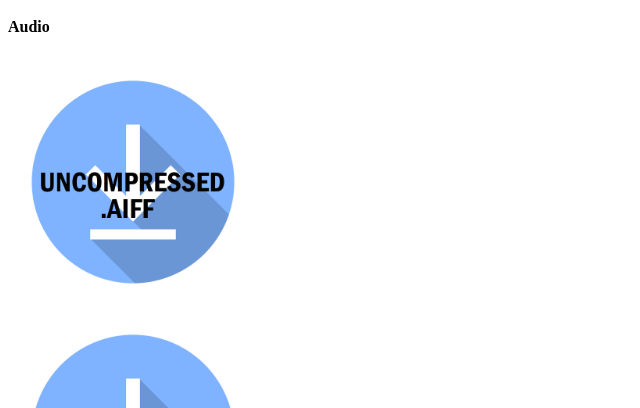
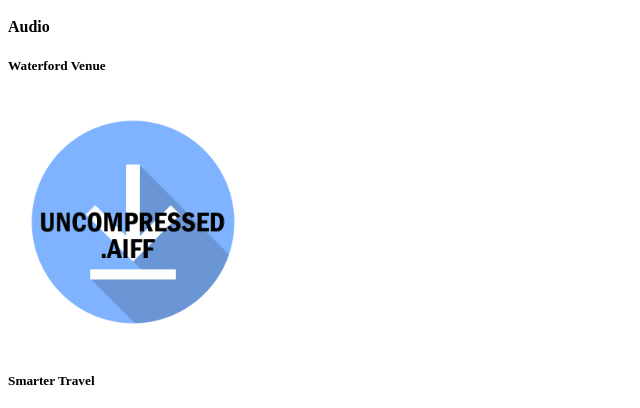
Before and after one commit to ConorMcCarthy1/Audio-Portfolio, a plain HTML site: page Web Page/Portfolio Conor McCarthy.html in a window 1280 px wide. Shown: the part 705-1113 px from the top of the page, without its empty margins (0-640 px from the left). Drawn offline with Linux system fonts and the light colour scheme.

Commit message:
Update Portfolio Conor McCarthy.html

```diff
--- a/Web Page/Portfolio Conor McCarthy.html
+++ b/Web Page/Portfolio Conor McCarthy.html
@@ -33,6 +33,10 @@
      <div class="Audio Downloads">
      <h3>Downloads</h3>
           <h4>Audio</h4>
+            <h5>Waterford Venue</h5>
+          <a href="First Final Master.aif" title="First Final Master.aif" download="First Final Master.aif"></a>
+        <img src="download uncompressed aiff.png" width="250" length="250">
+          <h5>Smarter Travel</h5>
          <a href="Final Master.aif"
                     title="Final Master.aif" download="Final Master.aif">
           <img src="download uncompressed aiff.png" width="250" length="250"/></a>
```
